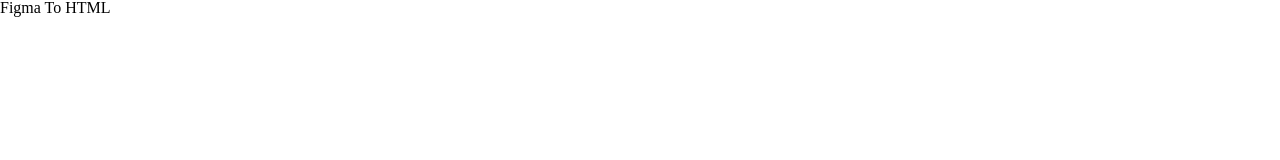
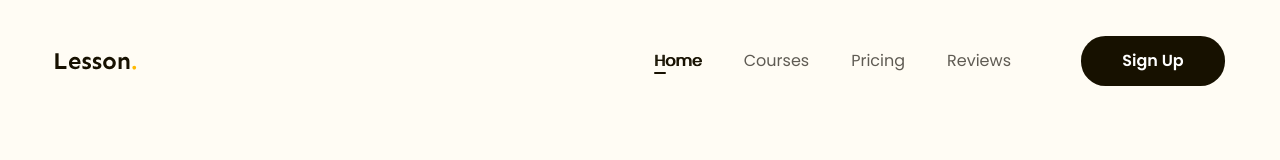
Before and after one commit to PhongNguyenwm/figma-to-html, a plain HTML site: page index.html in a window 1280 px wide. Shown: the top 160 px of the page. Drawn offline with Linux system fonts and the light colour scheme.

Commit message:
p3 finish header

```diff
--- a/assets/css/style.css
+++ b/assets/css/style.css
@@ -8,4 +8,80 @@ html {
 /* khôi phục lại cõ chữ mặc định theo rem */
 body {
   font-size: 1.6rem;
+  font-family: "Poppins", sans-serif;
+  background: #fffcf4;
 }
+
+/* ==============#common================= */
+a {
+  text-decoration: none;
+}
+.main-content {
+  width: 1170px;
+  margin: 0 auto;
+  max-width: calc(100% - 48px);
+}
+.btn {
+  display: inline-block;
+  min-width: 118px;
+  padding: 0 16px;
+  line-height: 50px;
+  color: #fff;
+  text-align: center;
+  font-size: 1.6rem;
+  font-weight: 600;
+  border-radius: 24.5px;
+  background: #171100;
+}
+
+/* header */
+.header {
+  background: #fffcf4;
+}
+.header.fixed {
+  position: sticky;
+  top: -28px;
+}
+.header .body {
+  display: flex;
+  align-items: center;
+  padding: 36px 0 8px;
+}
+
+.nav {
+  margin-left: auto;
+}
+.nav ul {
+  display: flex;
+}
+.nav a {
+  color: #5f5b53;
+  font-size: 1.6rem;
+  padding: 8px 21px;
+  position: relative;
+}
+.nav li.active a,
+.nav a:hover {
+  color: #171100;
+  /* font-weight: 600; */
+  text-shadow: 1px 0 0 currentColor;
+}
+.nav li.active a::before {
+  display: inline-block;
+  content: "";
+  width: 12px;
+  height: 2px;
+  border-radius: 1px;
+  background: #171100;
+  position: absolute;
+  left: 21px;
+  bottom: 6px;
+}
+
+.header .btn-sign-up {
+  min-width: 144px;
+}
+
+.header .action {
+  margin-left: 49px;
+}
--- a/index.html
+++ b/index.html
@@ -6,11 +6,47 @@
     <title>Figma To HTML</title>
     <!-- reset css -->
     <link rel="stylesheet" href="./assets/css/reset.css" />
+    <!-- embed fonts -->
+    <link rel="preconnect" href="https://fonts.googleapis.com" />
+    <link rel="preconnect" href="https://fonts.gstatic.com" crossorigin />
+    <link
+      href="https://fonts.googleapis.com/css2?family=Poppins:ital,wght@0,400;0,500;0,600;0,700;1,400&family=Sen:wght@700&display=swap"
+      rel="stylesheet"
+    />
     <!-- main css -->
     <link rel="stylesheet" href="./assets/css/style.css" />
   </head>
-  <body>
+  <body style="height: 10000px">
     <!-- ! https://www.figma.com/design/pOu7xW5Qdfdb69JoP781KF/01.duan-01-Learning-landing-page-tuhoc.cc?node-id=28-2&node-type=canvas&m=dev -->
-    <h1>Figma To HTML</h1>
+    <!-- header -->
+    <header class="header fixed">
+      <div class="main-content">
+        <div class="body">
+          <!-- logo -->
+          <img src="./assets/img/Lesson..svg" alt="logo" class="logo" />
+          <!-- nav -->
+          <nav class="nav">
+            <ul>
+              <li class="active">
+                <a href="#!">Home</a>
+              </li>
+              <li>
+                <a href="#!">Courses</a>
+              </li>
+              <li>
+                <a href="#!">Pricing</a>
+              </li>
+              <li>
+                <a href="#!">Reviews</a>
+              </li>
+            </ul>
+          </nav>
+          <!-- btn action -->
+          <div class="action">
+            <a href="#!" class="btn btn-sign-up">Sign Up</a>
+          </div>
+        </div>
+      </div>
+    </header>
   </body>
 </html>
```
Also changed, not shown: assets/img/Lesson..svg (added).
